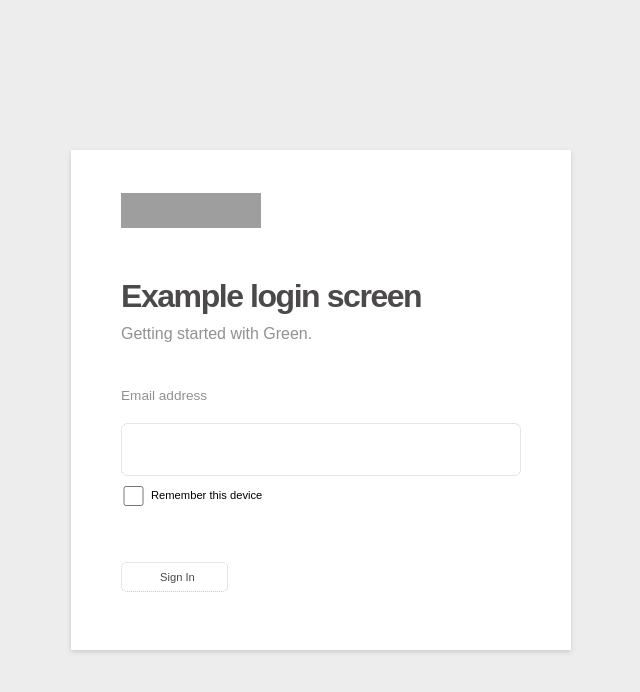
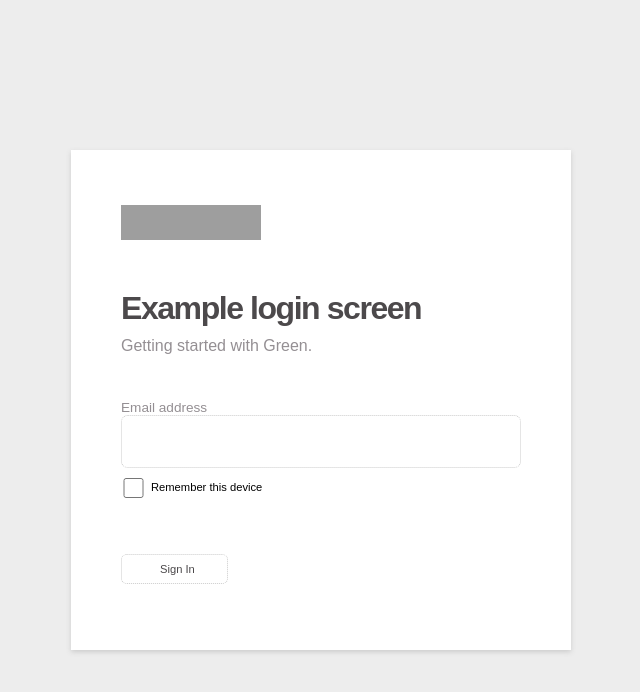
Before and after one commit to michaelzhou88/example-login-green, a React (Create React App) app: page / in a window 1280 px wide. Shown: the top 692 px of the page, without its empty margins (319-959 px from the left). Built offline with nearby package versions, Linux system fonts and the light colour scheme; grey boxes are pictures that could not be loaded.

Commit message:
Add margin to email placeholder

```diff
--- a/src/styles/App.css
+++ b/src/styles/App.css
@@ -65,7 +65,7 @@ body > #root > div {
 }
 
 .ui-card .container {
-  margin-bottom: 5px;
+  margin-bottom: 0;
   height: 350px;
   padding-bottom: 10px;
 }
@@ -96,7 +96,7 @@ body > #root > div {
   font-family: gotham ssm a, gotham ssm b, sans-serif;
   font-weight: 300;
   margin-top: 40px !important;
-  margin-bottom: 20px !important;
+  margin-bottom: 0 !important;
   padding-top: 5px;
 }
 
--- a/src/styles/App.scss
+++ b/src/styles/App.scss
@@ -52,7 +52,7 @@ body > #root > div {
     margin-top: 15px !important;
   }
   .container {
-    margin-bottom: 5px;
+    margin-bottom: 0;
     height: 350px;
     padding-bottom: 10px;
   }
@@ -78,7 +78,7 @@ body > #root > div {
       font-family: $font-type;
       font-weight: 300;
       margin-top: 40px !important;
-      margin-bottom: 20px !important;
+      margin-bottom: 0 !important;
       padding-top: 5px;
     }
     .ui-input-email {
```
Also changed, not shown: 1 other file (tests, documents, lock files or other folders).
